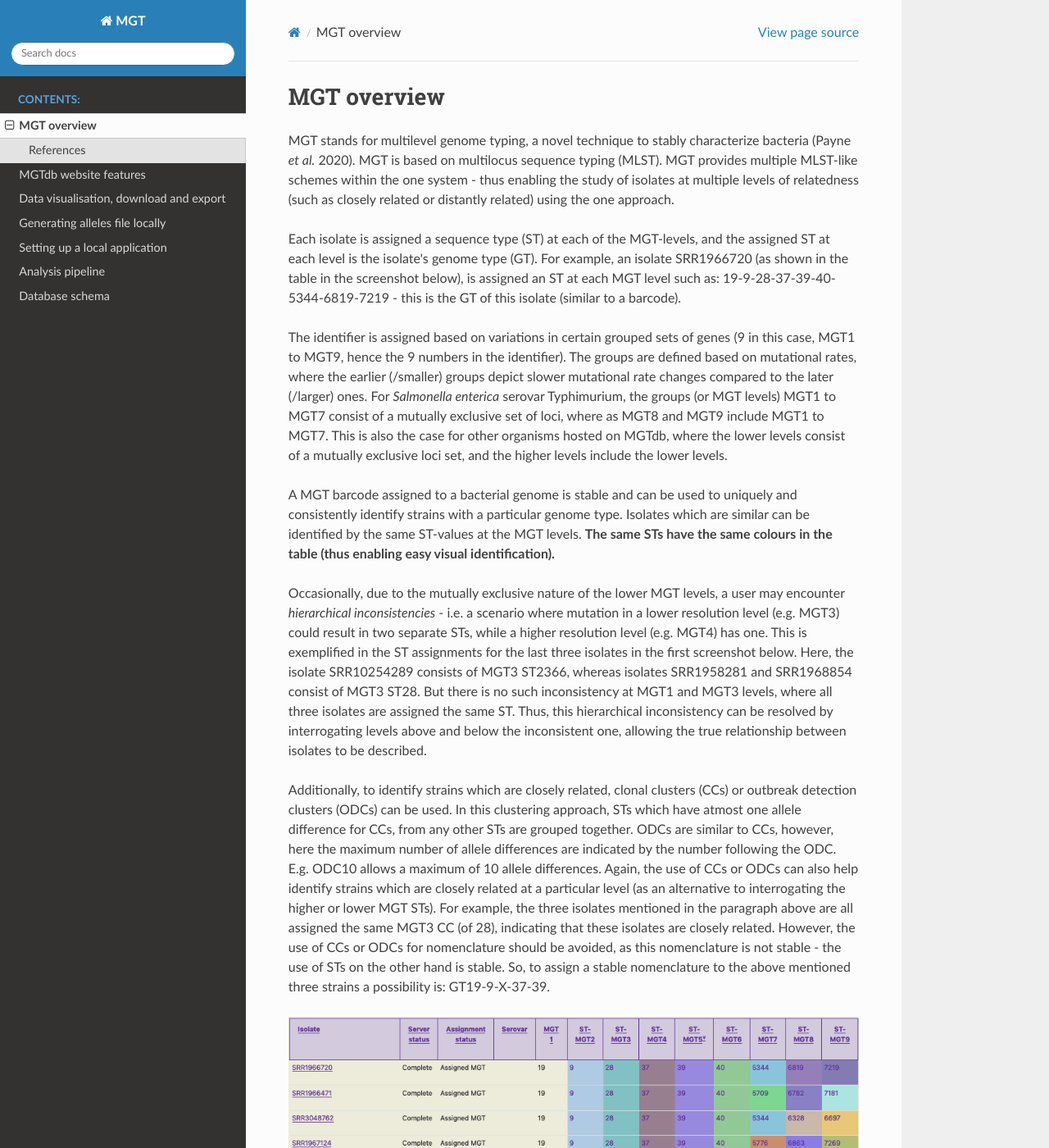
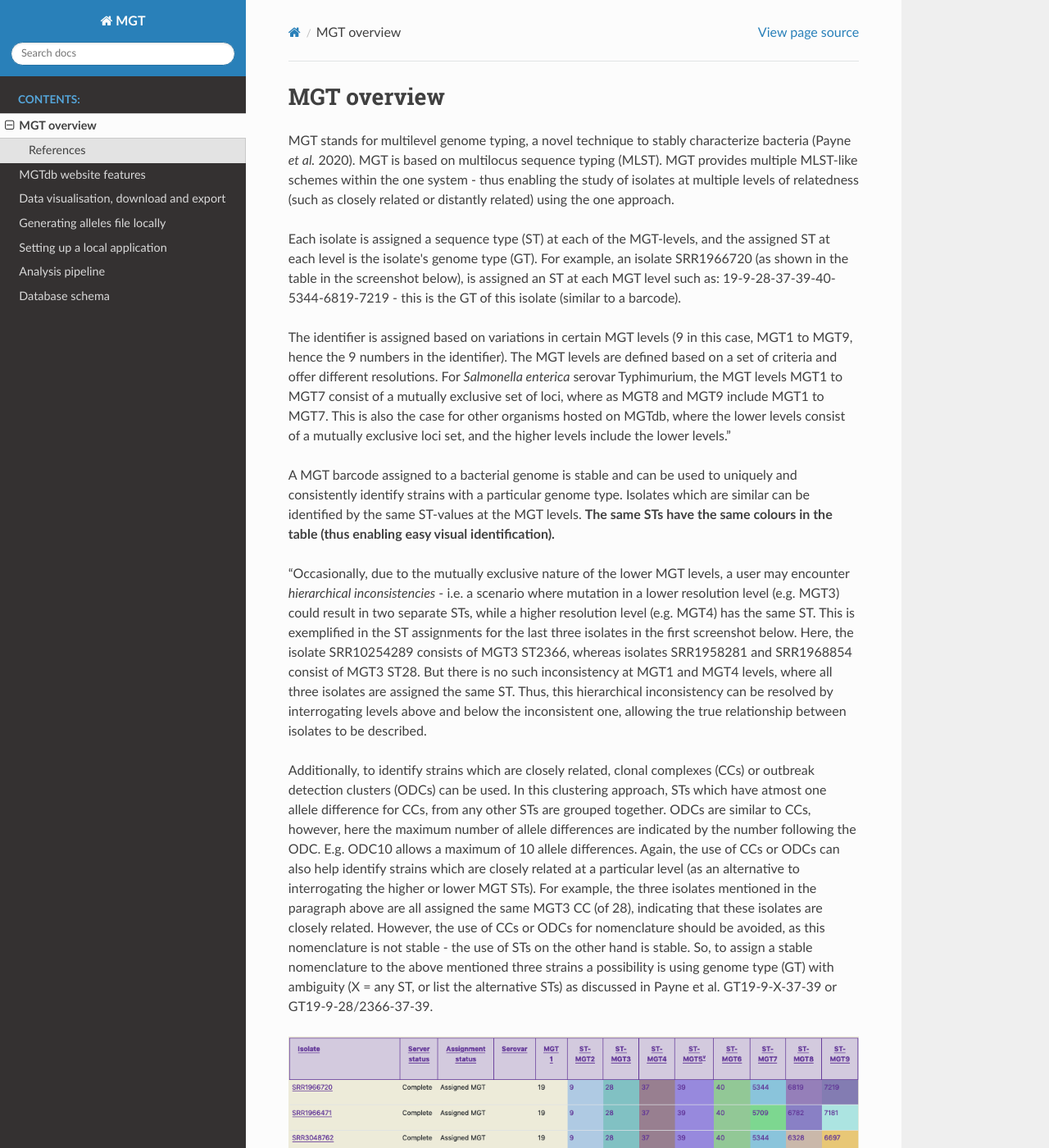
Before and after one commit to crystalsand10/MGT_docs, a Sphinx documentation site: the page built from source/overview.rst, in a window 1280 px wide and 1400 px high. Shown: the whole window at 82% size. Built offline with Sphinx 7.4.7 and the Read the Docs theme 2.0.0, drawn with Linux system fonts in a browser that asks for light colours.

Commit message:
update overview

```diff
--- a/source/overview.rst
+++ b/source/overview.rst
@@ -8,13 +8,13 @@ MGT stands for multilevel genome typing, a novel technique to stably characteriz
 
 Each isolate is assigned a sequence type (ST) at each of the MGT-levels, and the assigned ST at each level is the isolate's genome type (GT). For example, an isolate SRR1966720 (as shown in the table in the screenshot below), is assigned an ST at each MGT level such as: 19-9-28-37-39-40-5344-6819-7219 - this is the GT of this isolate (similar to a barcode).
 
-The identifier is assigned based on variations in certain grouped sets of genes (9 in this case, MGT1 to MGT9, hence the 9 numbers in the identifier). The groups are defined based on mutational rates, where the earlier (/smaller) groups depict slower mutational rate changes compared to the later (/larger) ones. For *Salmonella enterica* serovar Typhimurium, the groups (or MGT levels) MGT1 to MGT7 consist of a mutually exclusive set of loci, where as MGT8 and MGT9 include MGT1 to MGT7. This is also the case for other organisms hosted on MGTdb, where the lower levels consist of a mutually exclusive loci set, and the higher levels include the lower levels.
+The identifier is assigned based on variations in certain MGT levels (9 in this case, MGT1 to MGT9, hence the 9 numbers in the identifier). The MGT levels are defined based on a set of criteria and offer different resolutions. For *Salmonella enterica* serovar Typhimurium, the MGT levels MGT1 to MGT7 consist of a mutually exclusive set of loci, where as MGT8 and MGT9 include MGT1 to MGT7. This is also the case for other organisms hosted on MGTdb, where the lower levels consist of a mutually exclusive loci set, and the higher levels include the lower levels.”
 
 A MGT barcode assigned to a bacterial genome is stable and can be used to uniquely and consistently identify strains with a particular genome type. Isolates which are similar can be identified by the same ST-values at the MGT levels. **The same STs have the same colours in the table (thus enabling easy visual identification).**
 
-Occasionally, due to the mutually exclusive nature of the lower MGT levels, a user may encounter *hierarchical inconsistencies* - i.e. a scenario where mutation in a lower resolution level (e.g. MGT3) could result in two separate STs, while a higher resolution level (e.g. MGT4) has one. This is exemplified in the ST assignments for the last three isolates in the first screenshot below. Here, the isolate SRR10254289 consists of MGT3 ST2366, whereas isolates SRR1958281 and SRR1968854 consist of MGT3 ST28. But there is no such inconsistency at MGT1 and MGT3 levels, where all three isolates are assigned the same ST. Thus, this hierarchical inconsistency can be resolved by interrogating levels above and below the inconsistent one, allowing the true relationship between isolates to be described.
+“Occasionally, due to the mutually exclusive nature of the lower MGT levels, a user may encounter *hierarchical inconsistencies* - i.e. a scenario where mutation in a lower resolution level (e.g. MGT3) could result in two separate STs, while a higher resolution level (e.g. MGT4) has the same ST. This is exemplified in the ST assignments for the last three isolates in the first screenshot below. Here, the isolate SRR10254289 consists of MGT3 ST2366, whereas isolates SRR1958281 and SRR1968854 consist of MGT3 ST28. But there is no such inconsistency at MGT1 and MGT4 levels, where all three isolates are assigned the same ST. Thus, this hierarchical inconsistency can be resolved by interrogating levels above and below the inconsistent one, allowing the true relationship between isolates to be described.
 
-Additionally, to identify strains which are closely related, clonal clusters (CCs) or outbreak detection clusters (ODCs) can be used. In this clustering approach, STs which have atmost one allele difference for CCs, from any other STs are grouped together. ODCs are similar to CCs, however, here the maximum number of allele differences are indicated by the number following the ODC. E.g. ODC10 allows a maximum of 10 allele differences. Again, the use of CCs or ODCs can also help identify strains which are closely related at a particular level (as an alternative to interrogating the higher or lower MGT STs). For example, the three isolates mentioned in the paragraph above are all assigned the same MGT3 CC (of 28), indicating that these isolates are closely related. However, the use of CCs or ODCs for nomenclature should be avoided, as this nomenclature is not stable - the use of STs on the other hand is stable. So, to assign a stable nomenclature to the above mentioned three strains a possibility is: GT19-9-X-37-39.
+Additionally, to identify strains which are closely related, clonal complexes (CCs) or outbreak detection clusters (ODCs) can be used. In this clustering approach, STs which have atmost one allele difference for CCs, from any other STs are grouped together. ODCs are similar to CCs, however, here the maximum number of allele differences are indicated by the number following the ODC. E.g. ODC10 allows a maximum of 10 allele differences. Again, the use of CCs or ODCs can also help identify strains which are closely related at a particular level (as an alternative to interrogating the higher or lower MGT STs). For example, the three isolates mentioned in the paragraph above are all assigned the same MGT3 CC (of 28), indicating that these isolates are closely related. However, the use of CCs or ODCs for nomenclature should be avoided, as this nomenclature is not stable - the use of STs on the other hand is stable. So, to assign a stable nomenclature to the above mentioned three strains a possibility is using genome type (GT) with ambiguity (X = any ST, or list the alternative STs) as discussed in Payne et al.  GT19-9-X-37-39 or GT19-9-28/2366-37-39.
 
 .. image:: images/sts_v2.png
   :width: 800
```
